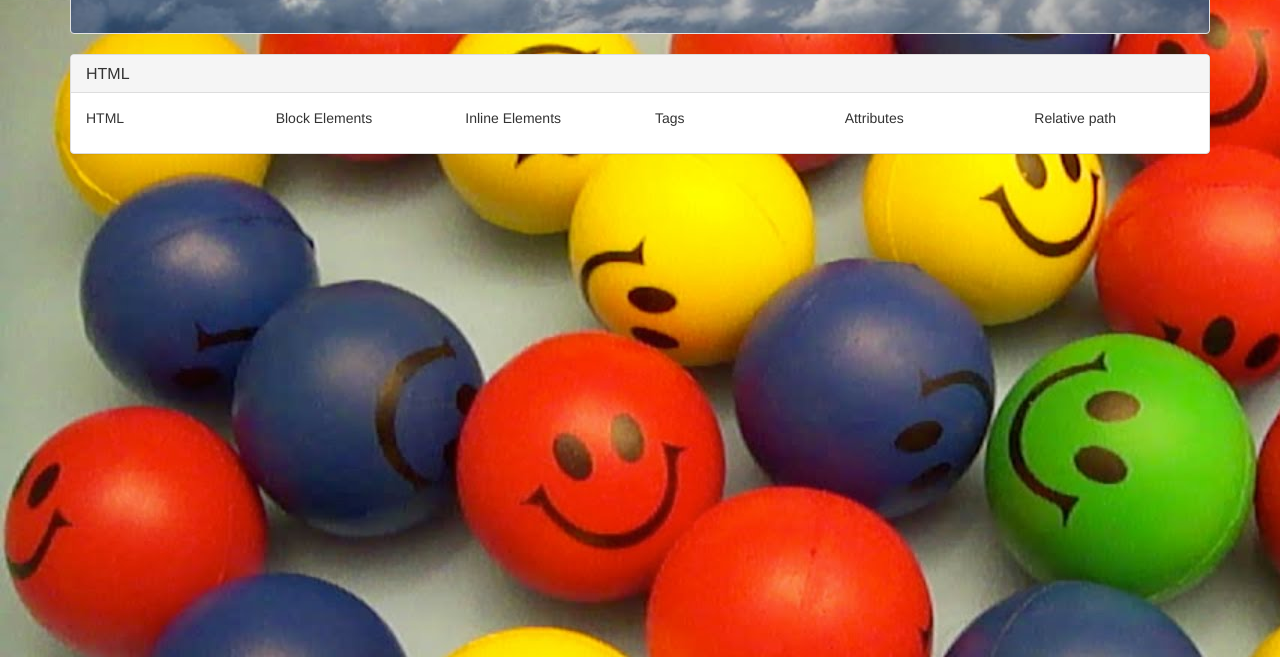
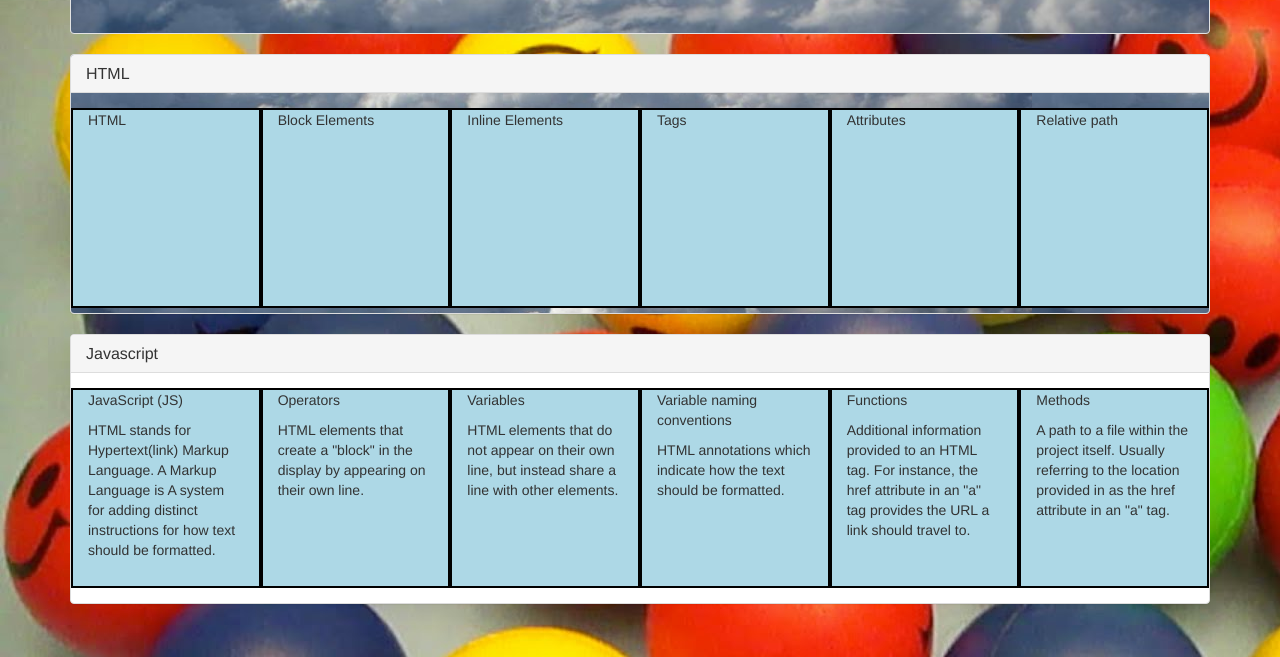
Before and after one commit to thacheshirecat/flashcards, a plain HTML site: page index.html in a window 1280 px wide. Shown: the part 143-800 px from the top of the page. Drawn offline with Linux system fonts and the light colour scheme.

Commit message:
Add second panel for Javascript flashcards, populate keywords and declair IDs needed to handle JS script.

```diff
--- a/css/styles.css
+++ b/css/styles.css
@@ -21,6 +21,17 @@ h1 {
   background-size: cover;
   background-repeat: no-repeat;
   text-align: center;
+}
+
+.column-border {
+  height: 200px;
+  border: 2px solid black;
+  background-color: lightblue;
+}
+
+.panel1 {
+  height: 260px;
+  background-image: url("../img/clouds.jpg");
 }
 
 /***********************/
--- a/index.html
+++ b/index.html
@@ -17,7 +17,12 @@
           <p><span id="explaination-text">Select a keyword below to learn more</span></p>
       </div>
 
-      <div class="panel panel-default">
+
+<!----------------->
+<!-- first panel -->
+<!----------------->
+
+      <div class="panel panel-default panel1">
         <div class="panel-heading">
           <h2 class="panel-title">HTML</h2>
         </div>
@@ -25,7 +30,7 @@
 
         <div class="row">
 
-          <div class="col-md-2">
+          <div class="col-md-2 column-border">
             <div id="html-flashcard-border">
               <p><span id="html-flashcard">HTML</span></p>
               <p><span id="html-flashcard-info">HTML stands for Hypertext(link)
@@ -34,7 +39,7 @@
             </div>
           </div>
 
-        <div class="col-md-2">
+        <div class="col-md-2 column-border">
           <div id="block-elements-border">
             <p><span id="block-elements">Block Elements</span></p>
             <p><span id="block-elements-info">HTML elements that create a "block"
@@ -42,7 +47,7 @@
           </div>
         </div>
 
-        <div class="col-md-2">
+        <div class="col-md-2 column-border">
           <div id="inline-elements-border">
             <p><span id="inline-elements">Inline Elements</span></p>
             <p><span id="inline-elements-info">HTML elements that do not appear on
@@ -50,7 +55,7 @@
           </div>
         </div>
 
-        <div class="col-md-2">
+        <div class="col-md-2 column-border">
           <div id="tags-border">
             <p><span id="tags">Tags</span></p>
             <p><span id="tags-info">HTML annotations which indicate how
@@ -58,7 +63,7 @@
           </div>
         </div>
 
-        <div class="col-md-2">
+        <div class="col-md-2 column-border">
           <div id="attributes-border">
             <p><span id="attributes">Attributes</span></p>
             <p><span id="attributes-info">Additional information provided to
@@ -67,7 +72,7 @@
           </div>
         </div>
 
-        <div class="col-md-2">
+        <div class="col-md-2 column-border">
           <div id="relative-path-border">
             <p><span id="relative-path">Relative path</span></p>
             <p><span id="relative-path-info">A path to a file within the project
@@ -81,6 +86,76 @@
       </div>
     </div>
 
+
+<!------------------>
+<!-- second panel -->
+<!------------------>
+
+    <div class="panel panel-default panel2">
+      <div class="panel-heading">
+        <h2 class="panel-title">Javascript</h2>
+      </div>
+      <div class="panel-body">
+
+      <div class="row">
+
+        <div class="col-md-2 column-border">
+          <div id="js-flashcard-border">
+            <p><span id="js-flashcard">JavaScript (JS)</span></p>
+            <p><span id="js-flashcard-info">HTML stands for Hypertext(link)
+            Markup Language. A Markup Language is A system for adding distinct
+            instructions for how text should be formatted.</span></p>
+          </div>
+        </div>
+
+      <div class="col-md-2 column-border">
+        <div id="operators-border">
+          <p><span id="operators">Operators</span></p>
+          <p><span id="operators-info">HTML elements that create a "block"
+            in the display by appearing on their own line.</span></p>
+        </div>
+      </div>
+
+      <div class="col-md-2 column-border">
+        <div id="variables-border">
+          <p><span id="variables">Variables</span></p>
+          <p><span id="variables-info">HTML elements that do not appear on
+            their own line, but instead share a line with other elements.</span></p>
+        </div>
+      </div>
+
+      <div class="col-md-2 column-border">
+        <div id="vnc-border">
+          <p><span id="vnc">Variable naming conventions</span></p>
+          <p><span id="vnc-info">HTML annotations which indicate how
+            the text should be formatted.</span></p>
+        </div>
+      </div>
+
+      <div class="col-md-2 column-border">
+        <div id="functions-border">
+          <p><span id="functions">Functions</span></p>
+          <p><span id="functions-info">Additional information provided to
+            an HTML tag. For instance, the href attribute in an "a" tag provides
+              the URL a link should travel to.</span></p>
+        </div>
+      </div>
+
+      <div class="col-md-2 column-border">
+        <div id="methods-border">
+          <p><span id="methods">Methods</span></p>
+          <p><span id="methods-info">A path to a file within the project
+            itself. Usually referring to the location provided in as the href
+             attribute in an "a" tag.</span></p>
+        </div>
+      </div>
+
+    </div>
+
+    </div>
+    </div>
+
+
     </div>
   </body>
 </html>
```
